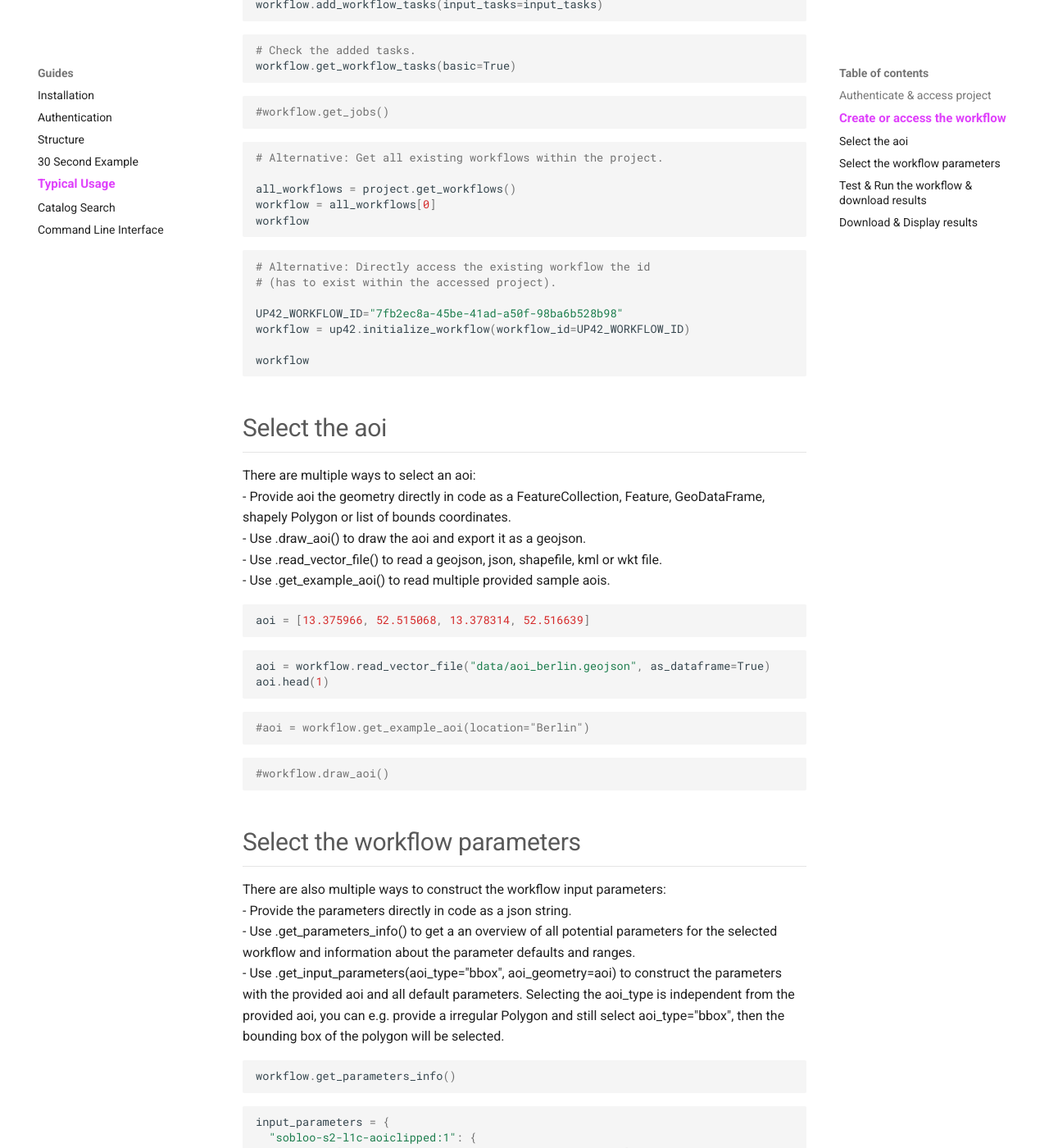
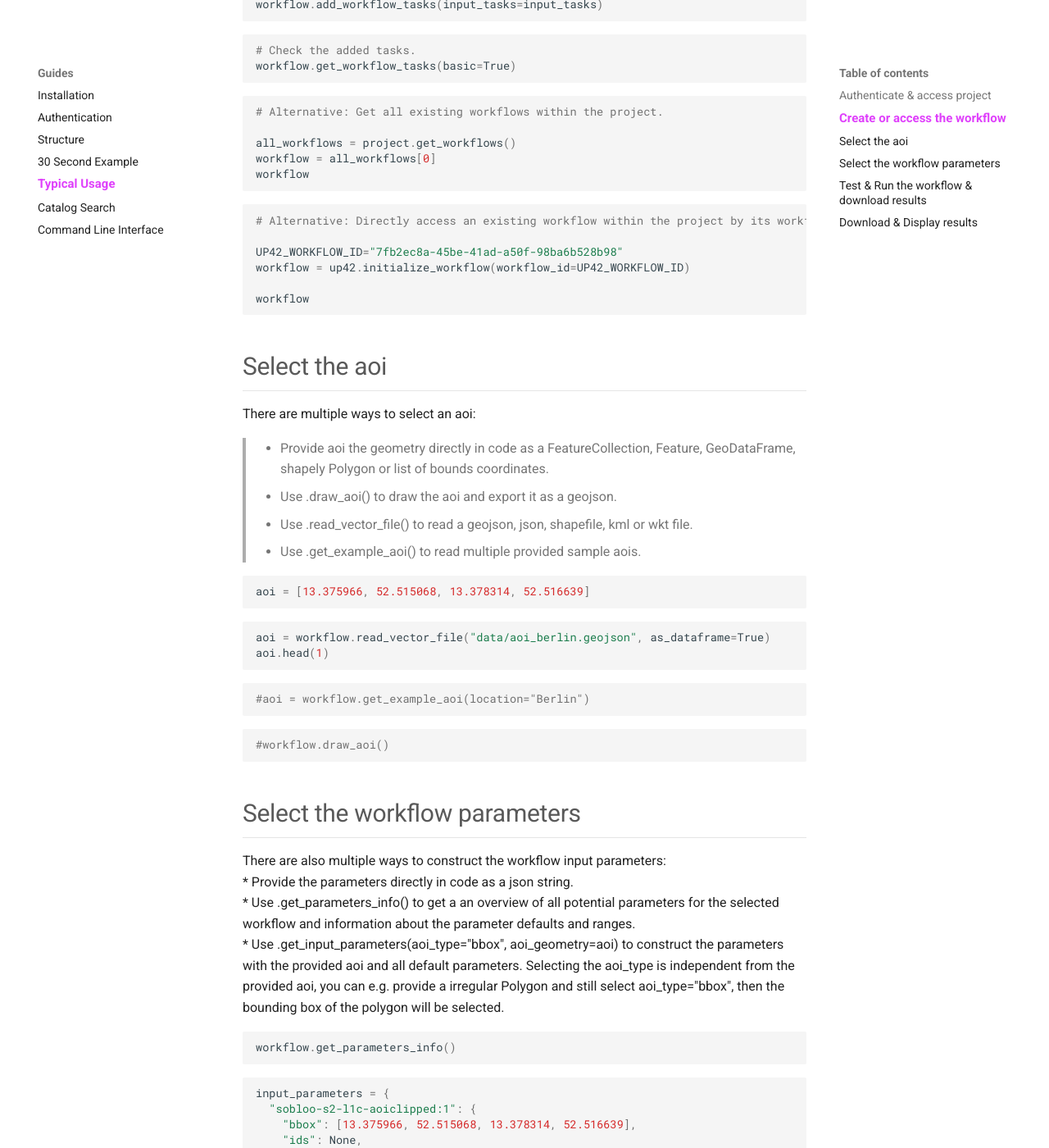
Before and after one commit to up42/up42-py, an MkDocs documentation site: the page built from docs/typical-usage.md, in a window 1280 px wide and 1400 px high, scrolled down 1803 px. Shown: the whole window at 82% size. Built offline with MkDocs 1.6.1 and Material for MkDocs 9.7.7, drawn with Linux system fonts in a browser that asks for light colours; emoji names are drawn with the system emoji font; comment, search, counter and statistics services are not loaded.

````diff
--- a/docs/typical-usage.md
+++ b/docs/typical-usage.md
@@ -74,11 +74,6 @@ workflow.get_workflow_tasks(basic=True)
 
 
 ```python
-#workflow.get_jobs()
-```
-
-
-```python
 # Alternative: Get all existing workflows within the project.
 
 all_workflows = project.get_workflows()
@@ -88,8 +83,7 @@ workflow
 
 
 ```python
-# Alternative: Directly access the existing workflow the id
-# (has to exist within the accessed project).
+# Alternative: Directly access an existing workflow within the project by its workflow_id
 
 UP42_WORKFLOW_ID="7fb2ec8a-45be-41ad-a50f-98ba6b528b98"
 workflow = up42.initialize_workflow(workflow_id=UP42_WORKFLOW_ID)
@@ -100,10 +94,10 @@ workflow
 ## Select the aoi
 
 There are multiple ways to select an aoi:
-- Provide aoi the geometry directly in code as a FeatureCollection, Feature, GeoDataFrame, shapely Polygon or list of bounds coordinates.
-- Use .draw_aoi() to draw the aoi and export it as a geojson.
-- Use .read_vector_file() to read a geojson, json, shapefile, kml or wkt file.
-- Use .get_example_aoi() to read multiple provided sample aois.
+> - Provide aoi the geometry directly in code as a FeatureCollection, Feature, GeoDataFrame, shapely Polygon or list of bounds coordinates.
+> - Use .draw_aoi() to draw the aoi and export it as a geojson.
+> - Use .read_vector_file() to read a geojson, json, shapefile, kml or wkt file.
+> - Use .get_example_aoi() to read multiple provided sample aois.
 
 
 ```python
@@ -129,10 +123,10 @@ aoi.head(1)
 ## Select the workflow parameters
 
 There are also multiple ways to construct the workflow input parameters:
-- Provide the parameters directly in code as a json string.
-- Use .get_parameters_info() to get a an overview of all potential parameters for the
+* Provide the parameters directly in code as a json string.
+* Use .get_parameters_info() to get a an overview of all potential parameters for the
 selected workflow and information about the parameter defaults and ranges.
-- Use .get_input_parameters(aoi_type="bbox", aoi_geometry=aoi) to construct the parameters
+* Use .get_input_parameters(aoi_type="bbox", aoi_geometry=aoi) to construct the parameters
 with the provided aoi and all default parameters. Selecting the aoi_type is independent
 from the provided aoi, you can e.g. provide a irregular Polygon and still select aoi_type="bbox",
 then the bounding box of the polygon will be selected.
````
Also changed, not shown: docs/structure.md (+17 -11 lines).
